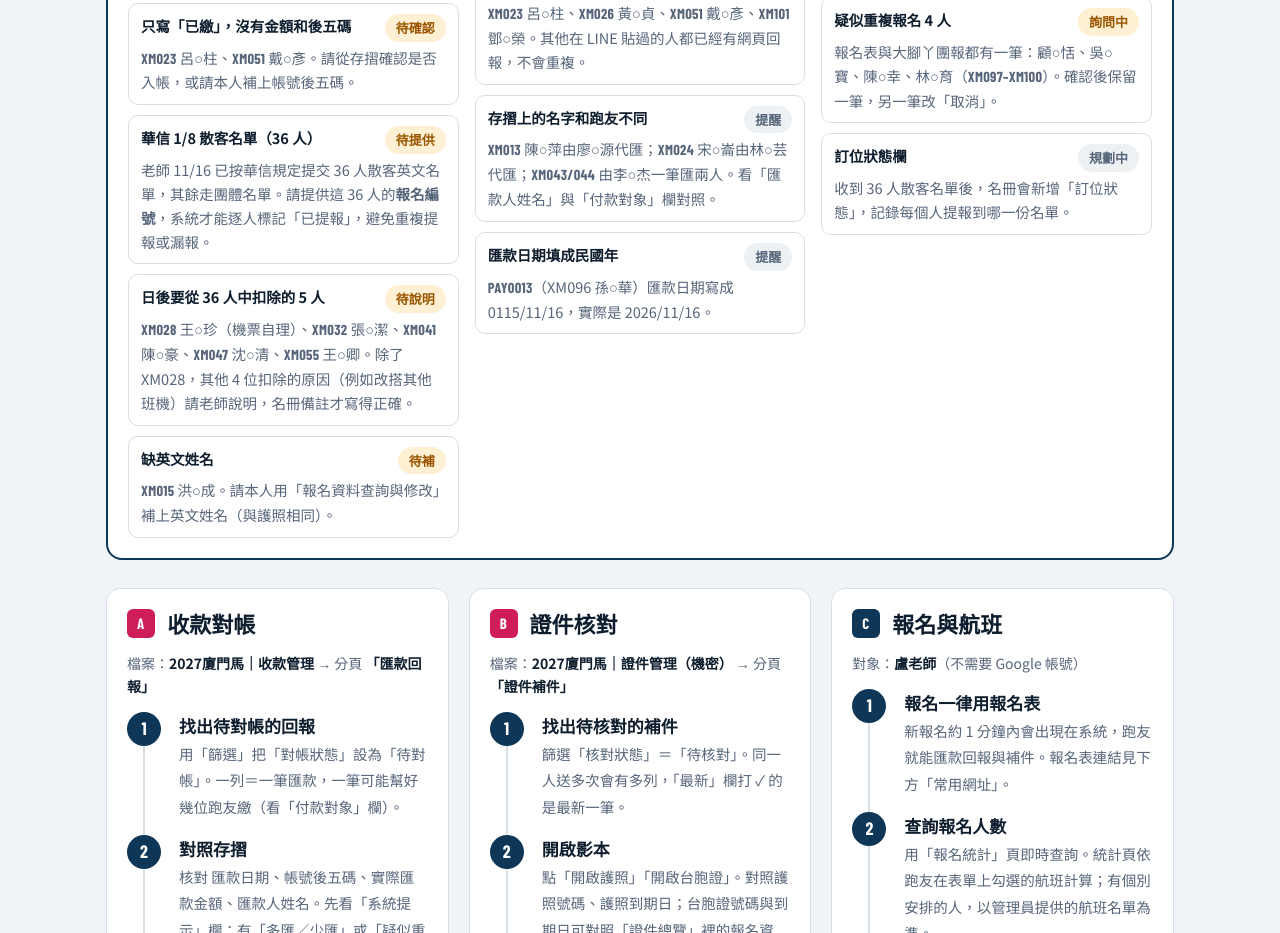
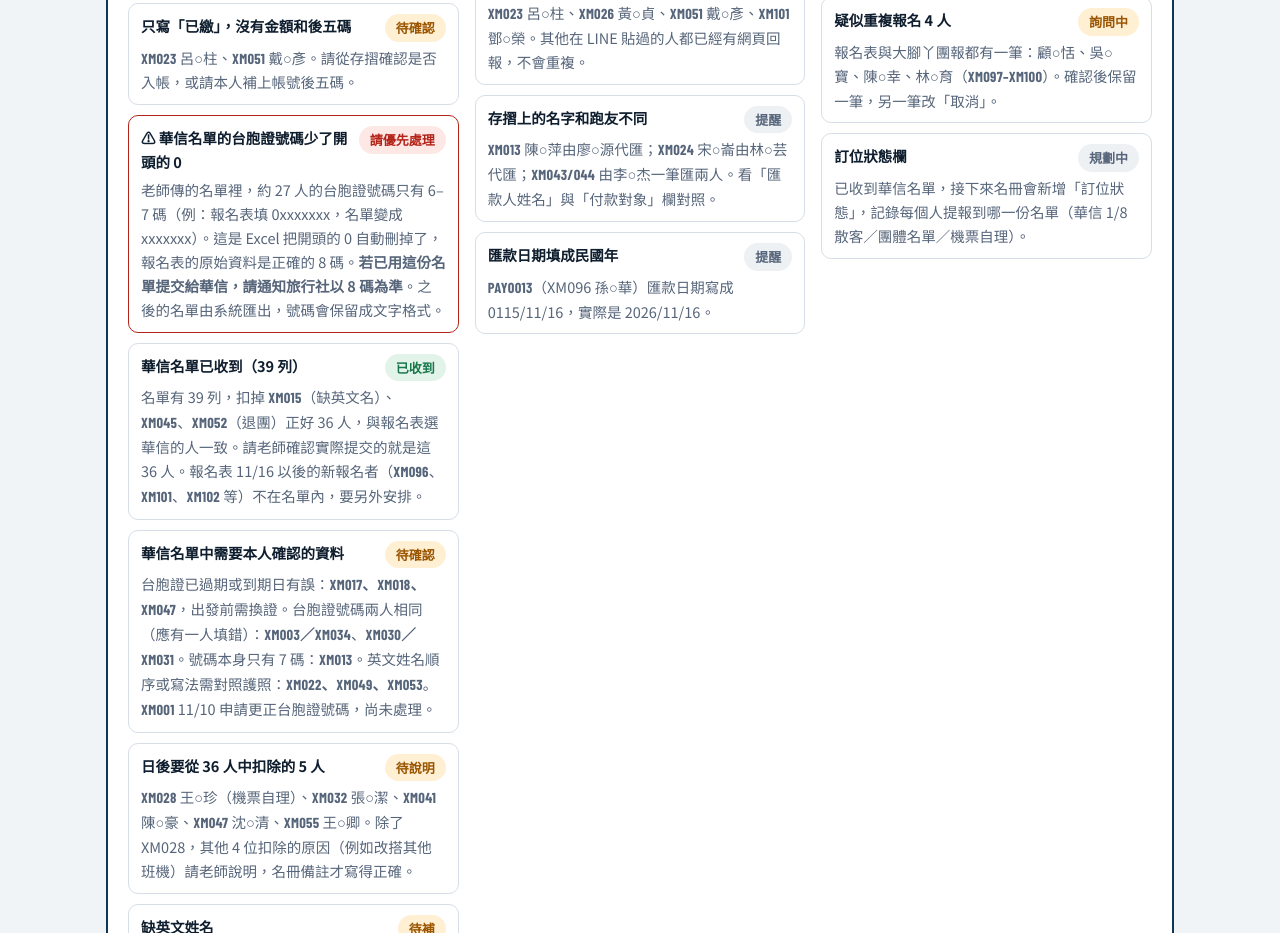
Before and after one commit to willleester/xiamen-2027, a plain HTML site: page staff.html in a window 1280 px wide. Shown: the part 686-1619 px from the top of the page. Drawn offline with nearby package versions, Linux system fonts and the light colour scheme; a web font is replaced by a local one.

Commit message:
看板：華信名單核對結果
Co-Authored-By: Claude Opus 5.5 <noreply@anthropic.com>

```diff
--- a/staff.html
+++ b/staff.html
@@ -134,8 +134,12 @@ footer .in{padding-block:0 32px}
             <span class="d">LINE 大群貼出的已匯款共 32 人。最後一則（XM026 黃○貞，11/16 21:46）可能是在老師統計之後才貼的。另外有 3 人只用網頁回報、沒有在 LINE 貼：<span class="ids">XM060</span> 吳○寶、<span class="ids">XM061</span> 陳○幸、<span class="ids">XM072</span> 陳○華。目前系統裡回報已匯款的合計 <b>35 人</b>，最後以存摺入帳為準。請老師告知 31 人是看存摺還是看 LINE、是哪個時間點的數字。</span></div>
           <div class="item"><div class="t">只寫「已繳」，沒有金額和後五碼<span class="chip c-wait">待確認</span></div>
             <span class="d"><span class="ids">XM023</span> 呂○柱、<span class="ids">XM051</span> 戴○彥。請從存摺確認是否入帳，或請本人補上帳號後五碼。</span></div>
-          <div class="item"><div class="t">華信 1/8 散客名單（36 人）<span class="chip c-wait">待提供</span></div>
-            <span class="d">老師 11/16 已按華信規定提交 36 人散客英文名單，其餘走團體名單。請提供這 36 人的<b>報名編號</b>，系統才能逐人標記「已提報」，避免重複提報或漏報。</span></div>
+          <div class="item" style="border-color:var(--err)"><div class="t">⚠ 華信名單的台胞證號碼少了開頭的 0<span class="chip c-bad">請優先處理</span></div>
+            <span class="d">老師傳的名單裡，約 27 人的台胞證號碼只有 6–7 碼（例：報名表填 0xxxxxxx，名單變成 xxxxxxx）。這是 Excel 把開頭的 0 自動刪掉了，報名表的原始資料是正確的 8 碼。<b>若已用這份名單提交給華信，請通知旅行社以 8 碼為準</b>。之後的名單由系統匯出，號碼會保留成文字格式。</span></div>
+          <div class="item"><div class="t">華信名單已收到（39 列）<span class="chip c-ok">已收到</span></div>
+            <span class="d">名單有 39 列，扣掉 <span class="ids">XM015</span>（缺英文名）、<span class="ids">XM045</span>、<span class="ids">XM052</span>（退團）正好 36 人，與報名表選華信的人一致。請老師確認實際提交的就是這 36 人。報名表 11/16 以後的新報名者（<span class="ids">XM096</span>、<span class="ids">XM101</span>、<span class="ids">XM102</span> 等）不在名單內，要另外安排。</span></div>
+          <div class="item"><div class="t">華信名單中需要本人確認的資料<span class="chip c-wait">待確認</span></div>
+            <span class="d">台胞證已過期或到期日有誤：<span class="ids">XM017、XM018、XM047</span>，出發前需換證。台胞證號碼兩人相同（應有一人填錯）：<span class="ids">XM003／XM034</span>、<span class="ids">XM030／XM031</span>。號碼本身只有 7 碼：<span class="ids">XM013</span>。英文姓名順序或寫法需對照護照：<span class="ids">XM022、XM049、XM053</span>。<span class="ids">XM001</span> 11/10 申請更正台胞證號碼，尚未處理。</span></div>
           <div class="item"><div class="t">日後要從 36 人中扣除的 5 人<span class="chip c-wait">待說明</span></div>
             <span class="d"><span class="ids">XM028</span> 王○珍（機票自理）、<span class="ids">XM032</span> 張○潔、<span class="ids">XM041</span> 陳○豪、<span class="ids">XM047</span> 沈○清、<span class="ids">XM055</span> 王○卿。除了 XM028，其他 4 位扣除的原因（例如改搭其他班機）請老師說明，名冊備註才寫得正確。</span></div>
           <div class="item"><div class="t">缺英文姓名<span class="chip c-wait">待補</span></div>
@@ -163,7 +167,7 @@ footer .in{padding-block:0 32px}
           <div class="item"><div class="t">疑似重複報名 4 人<span class="chip c-wait">詢問中</span></div>
             <span class="d">報名表與大腳丫團報都有一筆：顧○恬、吳○寶、陳○幸、林○育（<span class="ids">XM097–XM100</span>）。確認後保留一筆，另一筆改「取消」。</span></div>
           <div class="item"><div class="t">訂位狀態欄<span class="chip c-off">規劃中</span></div>
-            <span class="d">收到 36 人散客名單後，名冊會新增「訂位狀態」，記錄每個人提報到哪一份名單。</span></div>
+            <span class="d">已收到華信名單，接下來名冊會新增「訂位狀態」，記錄每個人提報到哪一份名單（華信 1/8 散客／團體名單／機票自理）。</span></div>
         </div>
       </div>
     </section>
```
